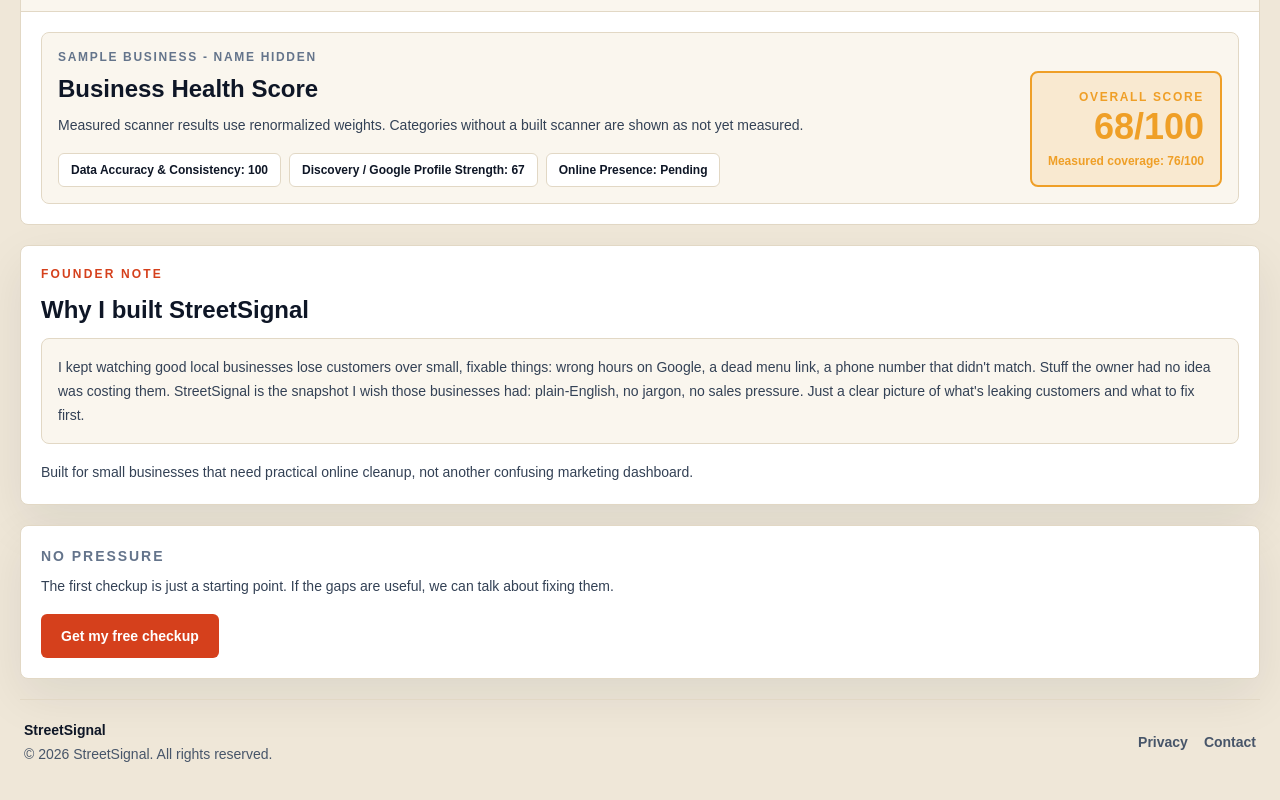
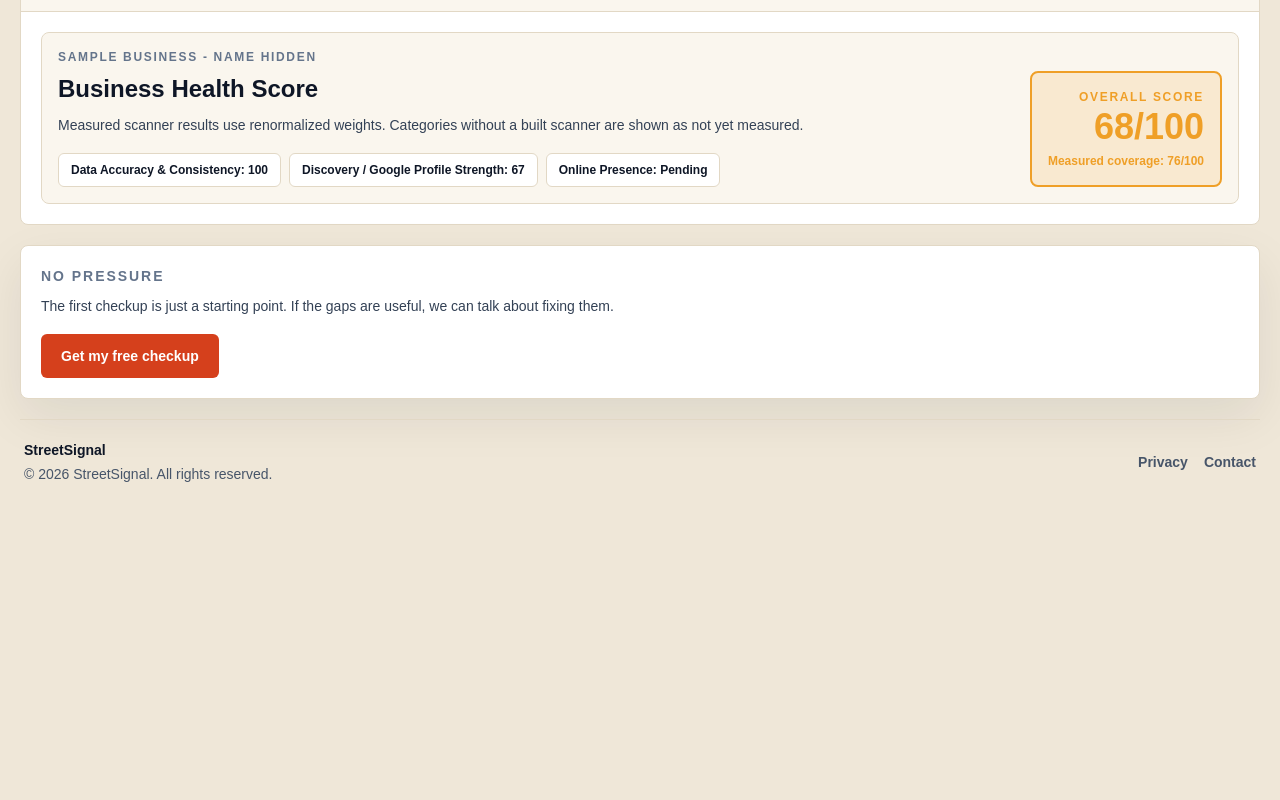
Before and after one commit to glassonglassharley/Business-Scope, a Next.js app: page / in a window 1280 px wide. Shown: the part 1031-1831 px from the top of the page. After the commit the page ends 1559 px from the top, so only its background shows below. Built offline with nearby package versions, Linux system fonts and the light colour scheme.

Commit message:
Remove founder note from home page

```diff
--- a/src/app/page.jsx
+++ b/src/app/page.jsx
@@ -189,7 +189,6 @@
 
       <WhatYouGet />
       <SampleVisibilitySnapshot />
-      <SocialProof />
       <NoPressure onRequest={onRequest} />
       <SiteFooter />
     </div>
@@ -391,23 +390,6 @@
     </div>
   );
 }
-function SocialProof() {
-  return (
-    <section className="panel p-5">
-      <p className="eyebrow">Founder note</p>
-      <h3 className="mt-3 text-2xl font-black text-ink">Why I built {BRAND}</h3>
-      <blockquote className="mt-3 rounded-lg border border-line bg-nested-surface p-4 text-sm leading-6 text-slate-700">
-        <p>
-          I kept watching good local businesses lose customers over small, fixable things: wrong hours on Google, a dead menu link, a phone number that didn&apos;t match. Stuff the owner had no idea was costing them. {BRAND}{" "}is the snapshot I wish those businesses had: plain-English, no jargon, no sales pressure. Just a clear picture of what&apos;s leaking customers and what to fix first.
-        </p>
-      </blockquote>
-      <p className="mt-4 text-sm leading-6 text-slate-700">
-        Built for small businesses that need practical online cleanup, not another confusing marketing dashboard.
-      </p>
-    </section>
-  );
-}
-
 function NoPressure({ onRequest }) {
   return (
     <section className="panel p-5">
```
Also changed, not shown: 1 other file (tests, documents, lock files or other folders).
